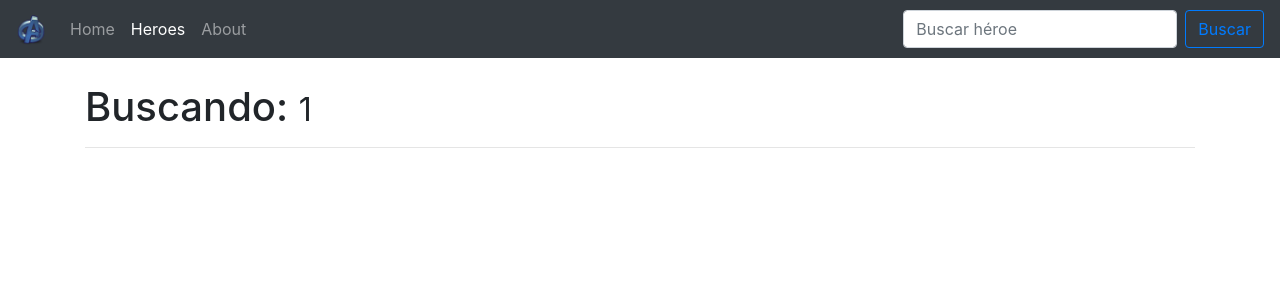
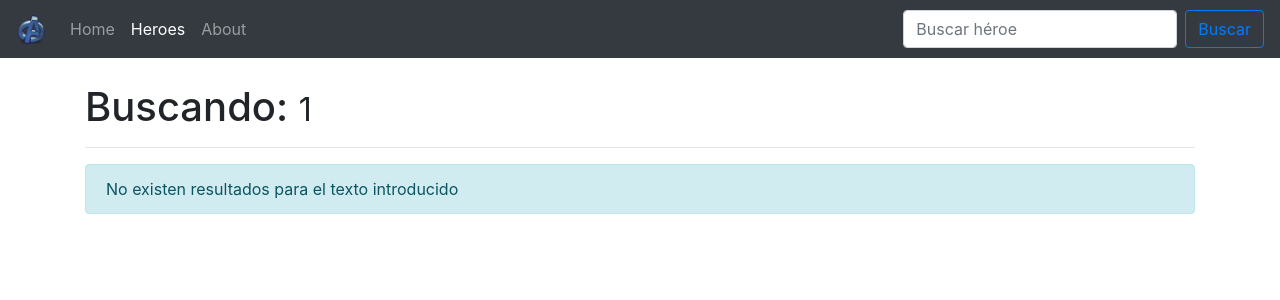
Before and after one commit to cjgmj/ejerciciosAngular, an Angular app in the folder 02-spa/: page /heroes/1 in a window 1280 px wide. Shown: the top 300 px of the page. Built offline with nearby package versions, Linux system fonts and the light colour scheme.

Commit message:
Buscados actualizado

```diff
--- a/02-spa/src/app/components/heroes-filter/heroes-filter.component.html
+++ b/02-spa/src/app/components/heroes-filter/heroes-filter.component.html
@@ -1,5 +1,12 @@
 <h1> Buscando: <small>{{ texto }}</small></h1>
 <hr>
+<div class="row animateed fadeIn fast" *ngIf="heroes.length == 0">
+    <div class="col-md-12">
+        <div class="alert alert-info" role="alert">
+            No existen resultados para el texto introducido
+        </div>
+    </div>
+</div>
 <div class="card-columns">
     <div class="card animated fadeIn fast" *ngFor="let heroe of heroes; let i = index">
         <img class="card-img-top" [src]="heroe.img" [alt]="heroe.nombre">
```
